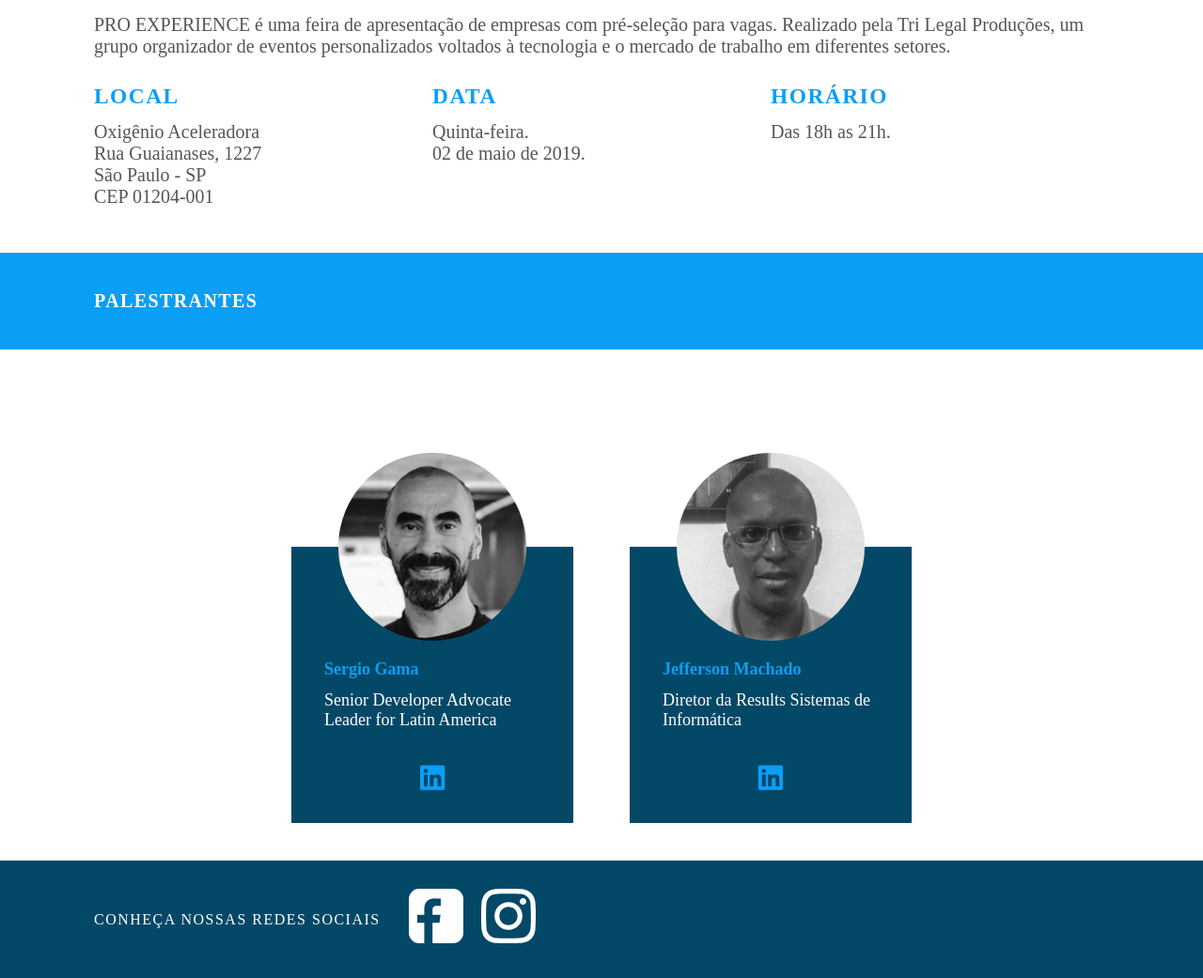
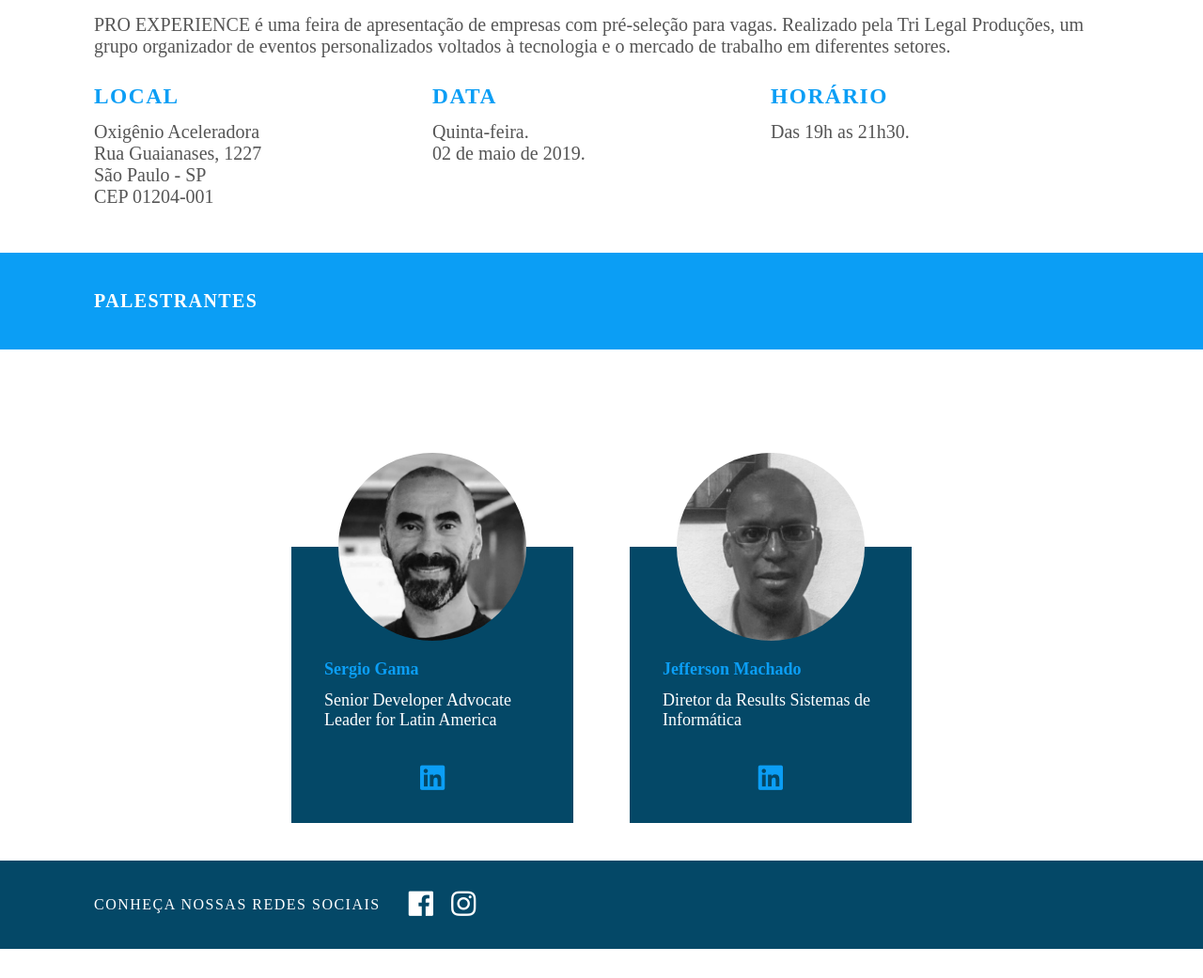
Before and after one commit to luanacherri/tri-legal, a plain HTML site: page public/index.html in a window 1280 px wide. Shown: the part 700-1741 px from the top of the page at 94% size. After the commit the page ends 1710 px from the top, so only its background shows below. Drawn offline with Linux system fonts and the light colour scheme.

Commit message:
icons e repair

```diff
--- a/public/index.html
+++ b/public/index.html
@@ -61,7 +61,7 @@
 						</div>
 						<div class="col">
 							<h3>HORÁRIO</h3>
-							<p>Das 18h as 21h.</p>
+							<p>Das 19h as 21h30.</p>
 						</div>
 					</div>
 				</div>
@@ -116,8 +116,8 @@
 				<p>CONHEÇA NOSSAS REDES SOCIAIS</p>
 				<ul class="socials">
 					<li><a href="https://www.facebook.com/Experience_pro-2023035117998089/" target="blank">
-						<img src="assets/img/icons/Facebook.png" alt="Facebook"></a></li>
-					<li><a href="https://www.instagram.com/experience_pro/" target="blank"><img src="assets/img/icons/Instagram.png" alt="Instagram"></li></a>
+						<i class="fab fa-facebook" style="color: white"></i></a></li>
+					<li><a href="https://www.instagram.com/experience_pro/" target="blank"><i class="fab fa-instagram" style="color: white"></i></li></a>
 				</ul>
 			</div>
 		</footer>
```
